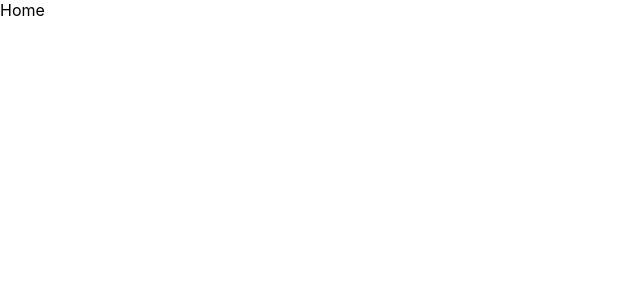
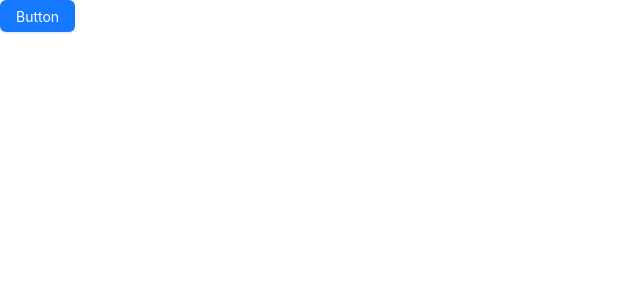
Before and after one commit to thopatevijay/postman, a Next.js app: page /Home in a window 1280 px wide. Shown: the top 300 px of the page, without its empty margins (0-640 px from the left). Built offline with nearby package versions, Linux system fonts and the light colour scheme.

Commit message:
project setup

```diff
--- a/package.json
+++ b/package.json
@@ -9,6 +9,7 @@
     "lint": "next lint"
   },
   "dependencies": {
+    "antd": "^5.8.3",
     "next": "13.4.13",
     "react": "18.2.0",
     "react-dom": "18.2.0"
--- a/pages/Home.tsx
+++ b/pages/Home.tsx
@@ -1,9 +1,10 @@
-import React from 'react'
+import React from 'react';
+import { Button } from 'antd';
 
-const Home = () => {
-  return (
-    <div>Home</div>
-  )
-}
+const Home = () => (
+  <div className="App">
+    <Button type="primary">Button</Button>
+  </div>
+);
 
-export default Home
+export default Home;
--- a/styles/globals.css
+++ b/styles/globals.css
@@ -14,13 +14,3 @@
 * {
   box-sizing: border-box;
 }
-
-@media (prefers-color-scheme: dark) {
-  html {
-    color-scheme: dark;
-  }
-  body {
-    color: white;
-    background: black;
-  }
-}
```
Also changed, not shown: 2 other files (tests, documents, lock files or other folders).
